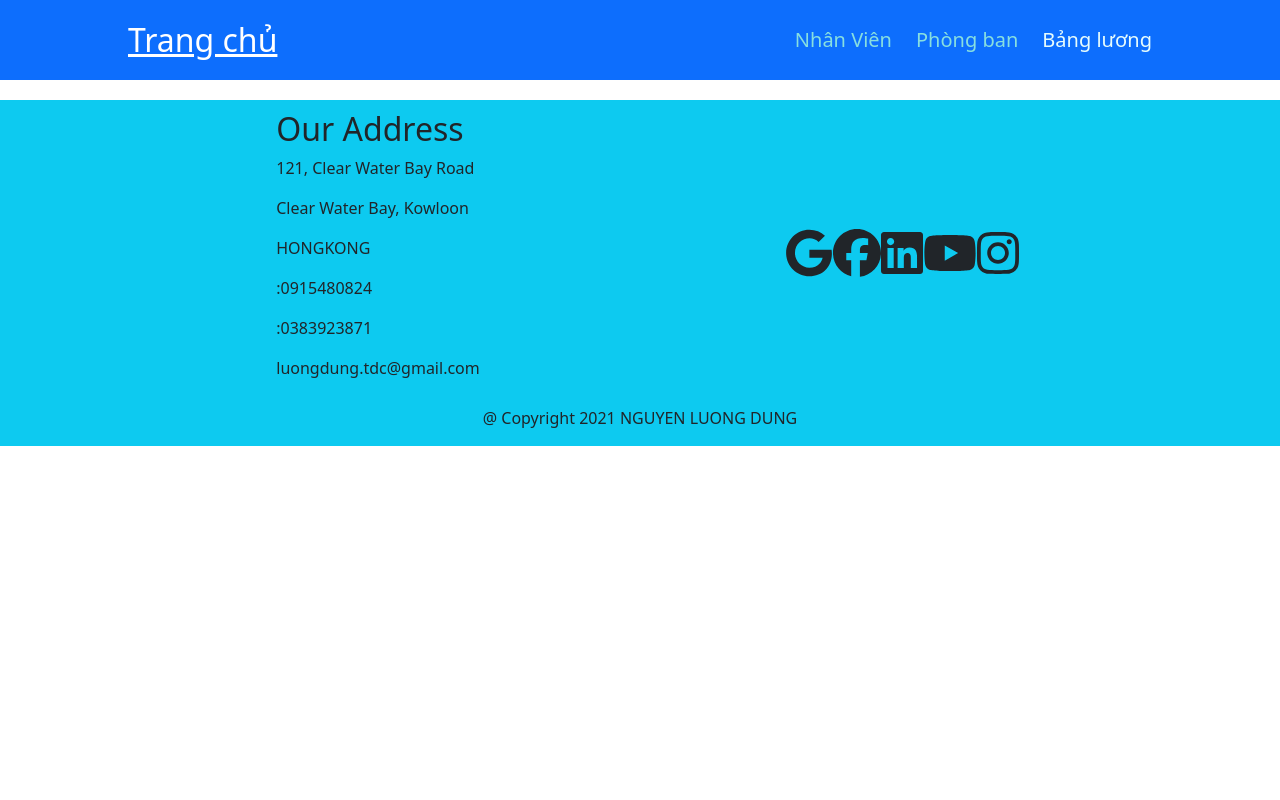
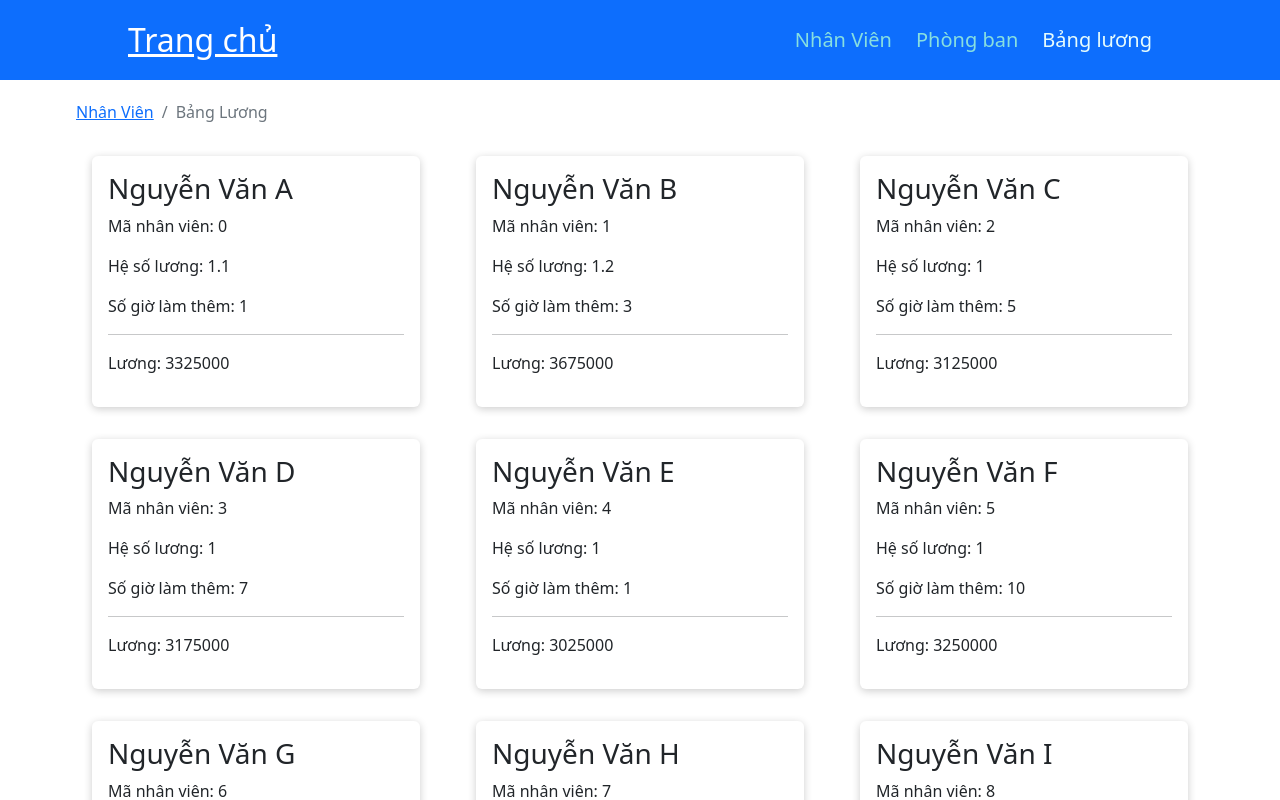
Before and after one commit to ngldung/Funix-React, a React (Create React App) app in the folder asm2/: page /salary in a window 1280 px wide. Shown: the top 800 px of the page. Built offline with nearby package versions, Linux system fonts and the light colour scheme.

Commit message:
requirement 4 - build Salary page

```diff
--- a/asm2/src/pages/Salary.js
+++ b/asm2/src/pages/Salary.js
@@ -1,4 +1,35 @@
+import { STAFFS } from "../shared/staffs";
+import Breadcrumb from "react-bootstrap/Breadcrumb";
+import Card from "../components/UI/Card";
+
 const Salary = () => {
-  return <div></div>;
+  return (
+    <div>
+      <Breadcrumb>
+        <Breadcrumb.Item href="/">Nhân Viên</Breadcrumb.Item>
+        <Breadcrumb.Item active>Bảng Lương</Breadcrumb.Item>
+      </Breadcrumb>
+      <div className="row">
+        {STAFFS.map((staff) => (
+          <div key={staff.id} className="col-12 col-md-6 col-lg-4">
+            <Card>
+              <h3>{staff.name}</h3>
+              <p>Mã nhân viên: {staff.id}</p>
+              <p>Hệ số lương: {staff.salaryScale}</p>
+              <p>Số giờ làm thêm: {staff.overTime}</p>
+              <hr />
+              <p>
+                Lương:{" "}
+                {(
+                  staff.salaryScale * 3000000 +
+                  (staff.overTime / 8) * 200000
+                ).toFixed(0)}
+              </p>
+            </Card>
+          </div>
+        ))}
+      </div>
+    </div>
+  );
 };
 export default Salary;
```
